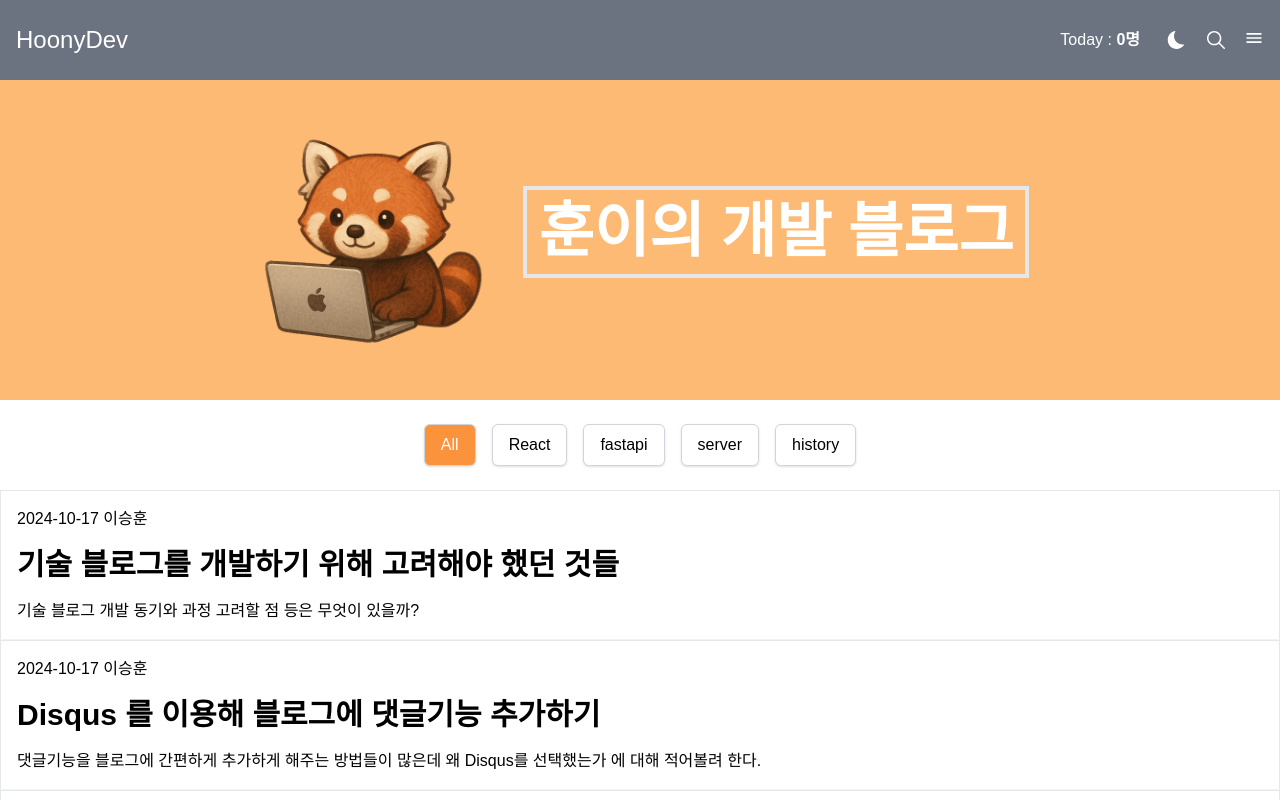
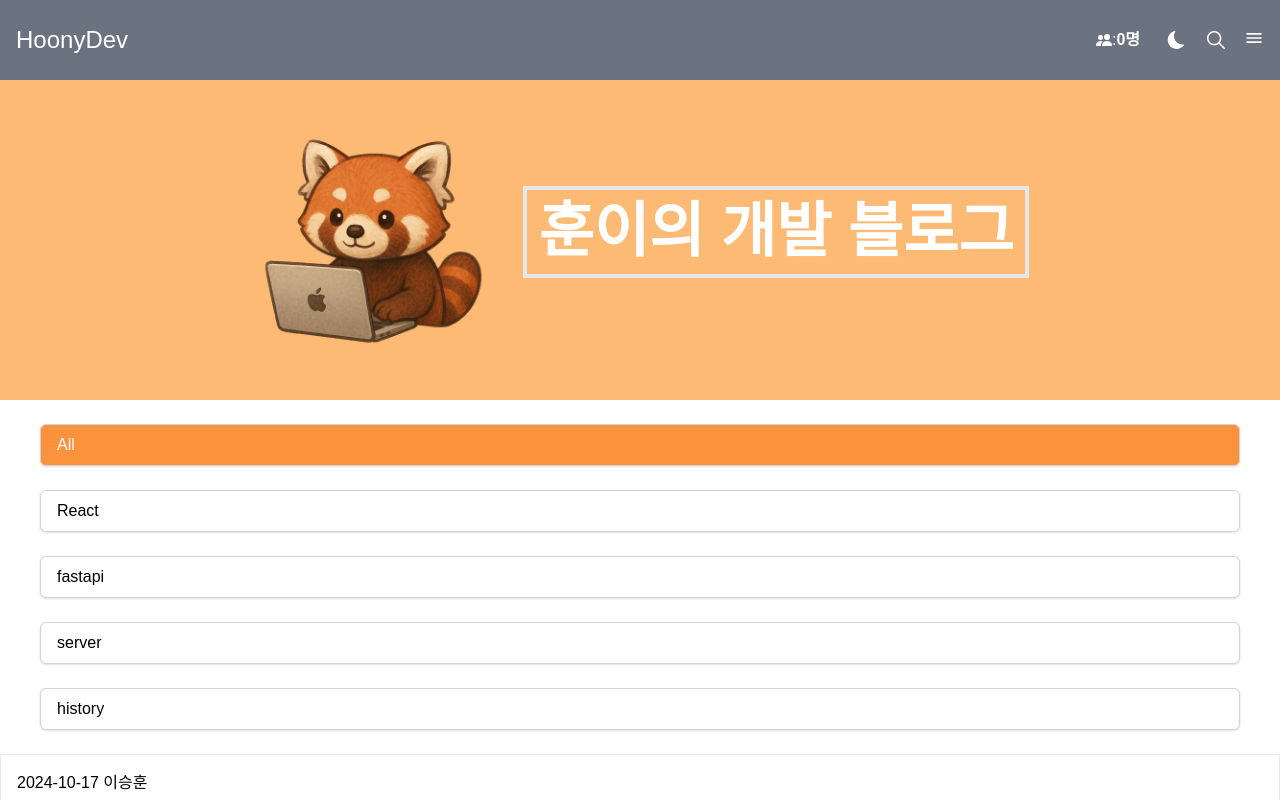
Before and after one commit to seunghun-5945/develop-blog, a Next.js app: page / in a window 1280 px wide. Shown: the top 800 px of the page. Built offline with nearby package versions, Linux system fonts and the light colour scheme; no server answers; the database is empty.

Commit message:
eidt: header design edit

```diff
--- a/src/app/page.js
+++ b/src/app/page.js
@@ -44,7 +44,8 @@ export default async function Home() {
           훈이의 개발 블로그
         </p>
       </div>
-      <CategoryNav />
+      {/* 모바일에서만 보이게 */}
+      <CategoryNav className="hidden md:block" />
 
       {/* 블로그 포스트 목록 */}
       {posts.map((post) => (
--- a/src/components/CategoryNav.jsx
+++ b/src/components/CategoryNav.jsx
@@ -17,16 +17,14 @@ function CategoryButton({ children, href, isActive }) {
   );
 }
 
-export default function CategoryNav() {
+export default function CategoryNav({ className = "" }) {
   const pathname = usePathname();
 
   const categories = ["All", "React", "fastapi", "server", "history"];
-
-  // 현재 path에서 선택된 카테고리 추출
   const selected = decodeURIComponent(pathname.split("/")[2] || "All");
 
   return (
-    <nav className="flex justify-center space-x-4 px-4 m-6">
+    <nav className={`flex justify-center space-x-4 px-4 m-6 ${className}`}>
       {categories.map((cat) => {
         const isAll = cat === "All";
         const href = isAll ? "/" : `/category/${cat}`;
--- a/src/components/VisitorCounter.jsx
+++ b/src/components/VisitorCounter.jsx
@@ -1,5 +1,6 @@
 "use client";
 import { useEffect, useState } from "react";
+import { BsFillPeopleFill } from "react-icons/bs";
 
 export default function VisitorCounter() {
   const [count, setCount] = useState(null);
@@ -16,8 +17,9 @@ export default function VisitorCounter() {
   }, []);
 
   return (
-    <div className="text-md mr-6">
-      Today : <strong>{count === null ? "로딩 중..." : `${count}명`}</strong>
+    <div className="flex text-md mr-6 items-center">
+      <BsFillPeopleFill /> :{" "}
+      <strong>{count === null ? "로딩 중..." : `${count}명`}</strong>
     </div>
   );
 }
```
